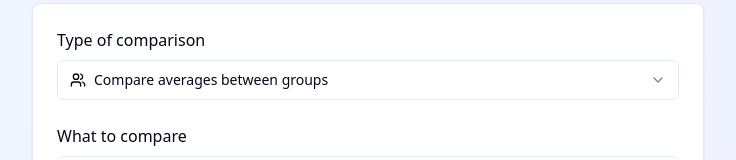
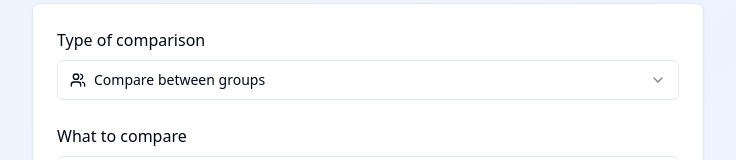
Before and after one commit to awomer28/test-tally-tinker, a React (Vite) app: page / in a window 1280 px wide. Shown: the part 121-281 px from the top of the page, without its empty margins (272-1008 px from the left). Built offline with nearby package versions, Linux system fonts and the light colour scheme.

Commit message:
Refactor: Change "Compare averages" wording
Updated "Compare averages between groups" to "Compare between groups" in `src/components/TTestDashboard.tsx` to be more generic and accurately reflect the functionality.

```diff
--- a/src/components/TTestDashboard.tsx
+++ b/src/components/TTestDashboard.tsx
@@ -198,7 +198,7 @@ const TTestDashboard = () => {
                      <SelectItem value="compare-groups">
                        <div className="flex items-center gap-2">
                          <Users className="w-4 h-4" />
-                         Compare averages between groups
+                         Compare between groups
                        </div>
                      </SelectItem>
                      <SelectItem value="compare-different-variables">
```
